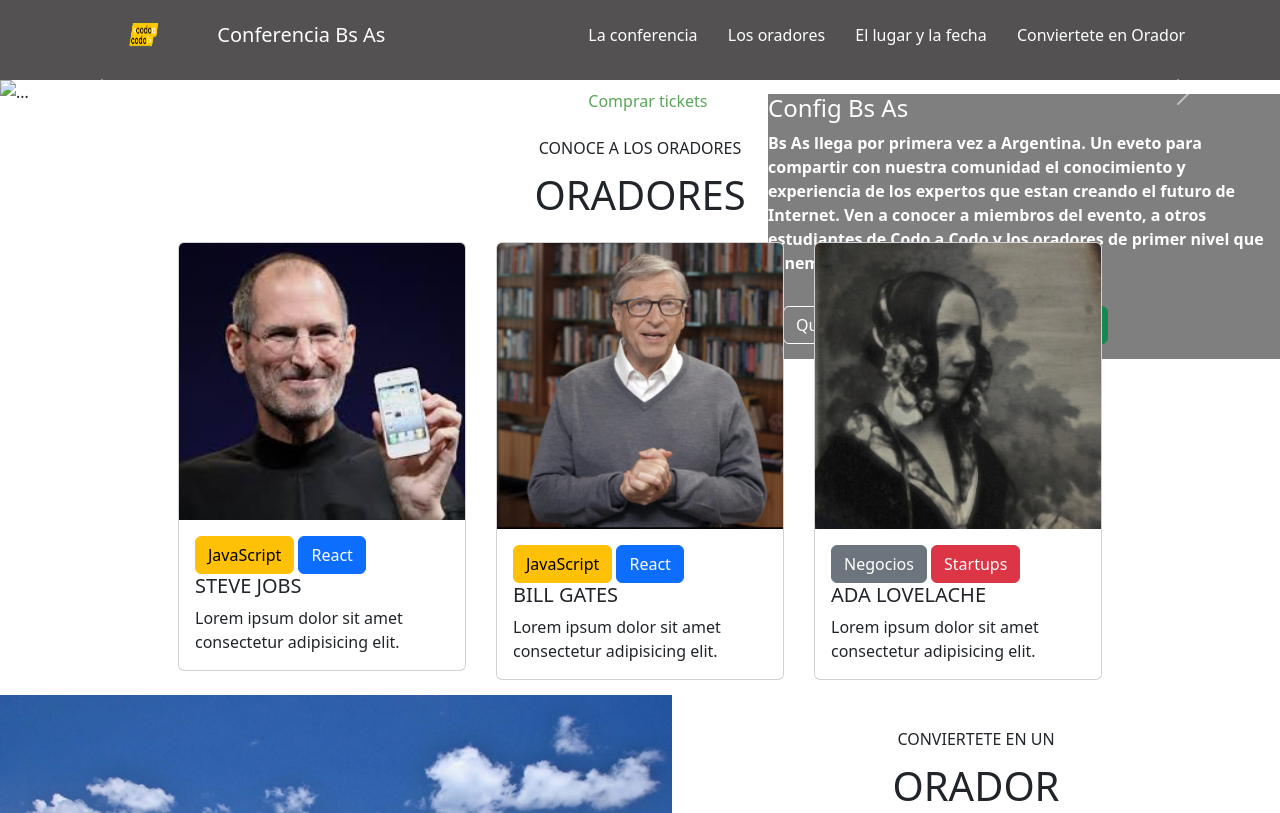
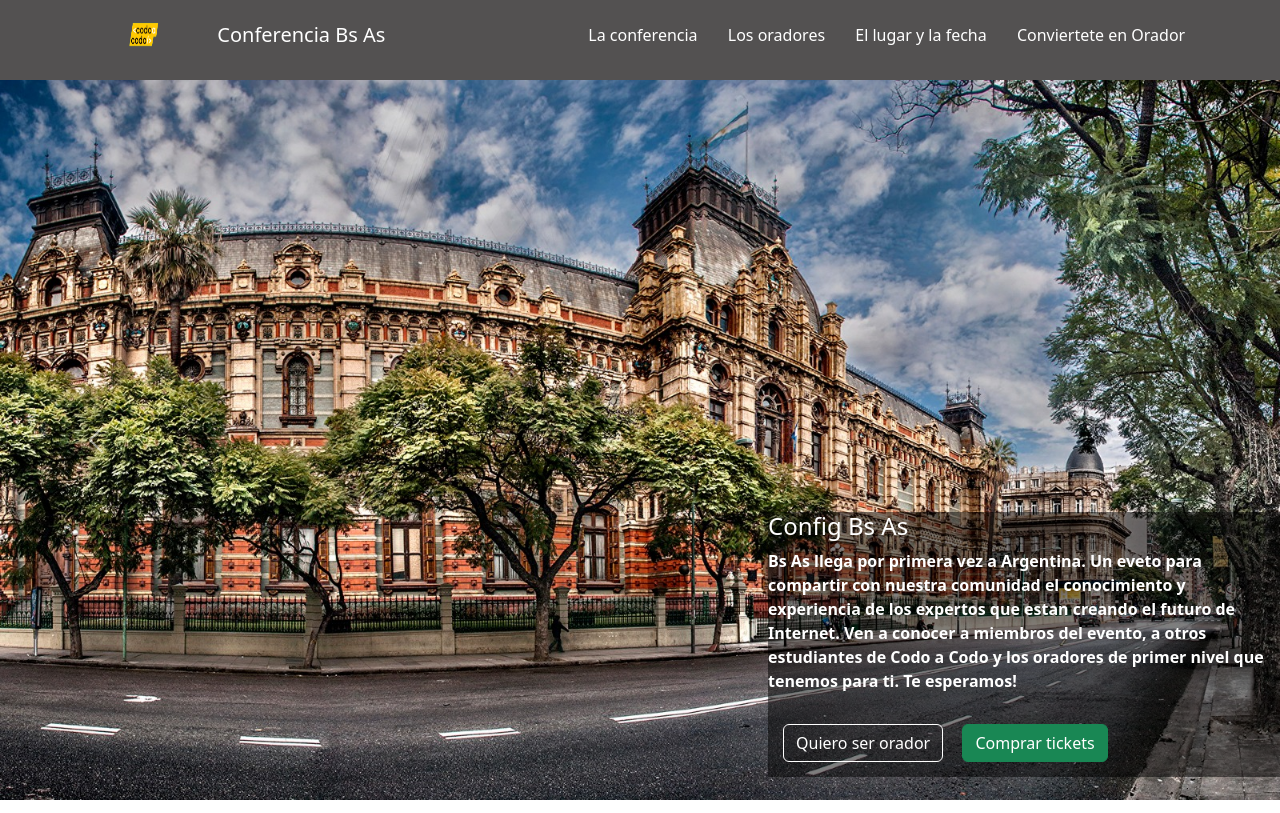
Before and after one commit to EduWilliams/IntegradorCodoacodo.io, a plain HTML site: page index.html in a window 1280 px wide. Shown: the top 813 px of the page. Drawn offline with nearby package versions, Linux system fonts and the light colour scheme; the site is published under a folder, as on GitHub Pages, so addresses that start at the root find nothing; files whose address does not match are found by name.

Commit message:
cuarto commit

```diff
--- a/index.html
+++ b/index.html
@@ -44,7 +44,7 @@
         <div class="carousel-inner">
 
           <div class="carousel-item active">
-            <img src="/Carrusel1.jpg" class="d-block w-100 h-100"  alt="..." >
+            <img src="./Carrusel1.jpg" class="d-block w-100 h-100"  alt="..." >
 
           </div>
 
```
